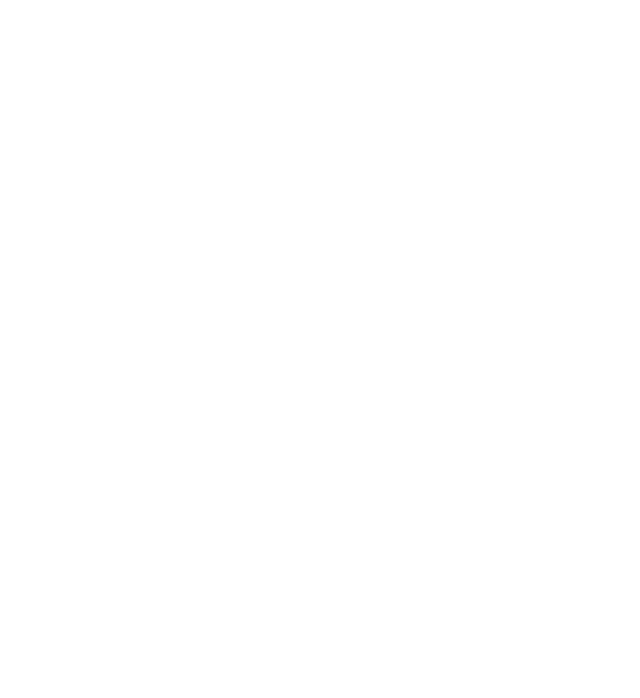
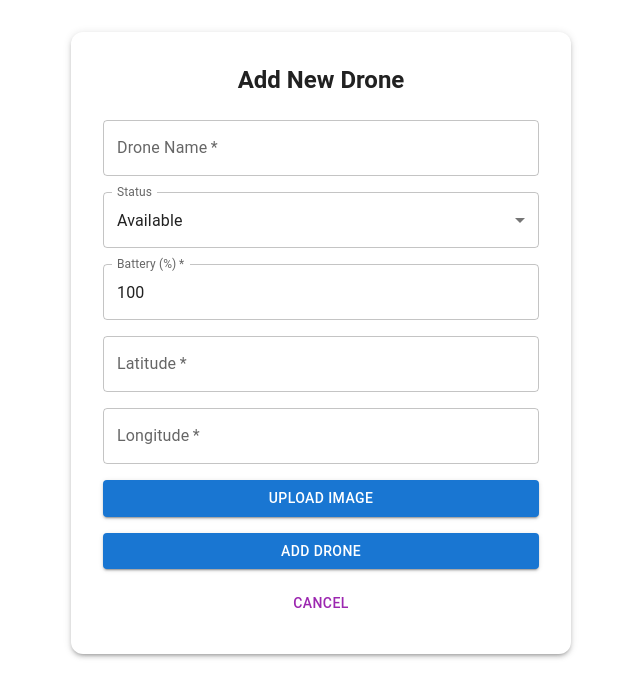
Before and after one commit to AvinashMohare/AeroFleet, a React (Create React App) app in the folder client/: page /admin/add-drone in a window 1280 px wide. Before the commit this address had no page. Shown: the top 698 px of the page, without its empty margins (319-959 px from the left). Built offline with nearby package versions, Linux system fonts and the light colour scheme; sample sign-in values are in the browser's storage.

Commit message:
added pages to view and add drones

```diff
--- /dev/null
+++ b/client/src/pages/admin/AddDrone.js
@@ -0,0 +1,173 @@
+import React, { useState } from "react";
+import {
+  Box,
+  Button,
+  TextField,
+  Typography,
+  MenuItem,
+  Paper,
+  Stack,
+  CircularProgress,
+} from "@mui/material";
+import { useNavigate } from "react-router-dom";
+
+const statusOptions = [
+  { value: "available", label: "Available" },
+  { value: "in-mission", label: "In Mission" },
+  { value: "maintenance", label: "Maintenance" },
+];
+
+const AddDrone = () => {
+  const [form, setForm] = useState({
+    name: "",
+    status: "available",
+    battery: 100,
+    lat: "",
+    lng: "",
+    image: null,
+  });
+  const [loading, setLoading] = useState(false);
+  const navigate = useNavigate();
+
+  const handleChange = (e) => {
+    const { name, value, files } = e.target;
+    if (name === "image") {
+      setForm((prev) => ({ ...prev, image: files[0] }));
+    } else {
+      setForm((prev) => ({ ...prev, [name]: value }));
+    }
+  };
+
+  const handleSubmit = async (e) => {
+    e.preventDefault();
+    setLoading(true);
+    try {
+      const token = localStorage.getItem("token");
+      const formData = new FormData();
+      formData.append("name", form.name);
+      formData.append("status", form.status);
+      formData.append("battery", form.battery);
+      formData.append("location[lat]", form.lat);
+      formData.append("location[lng]", form.lng);
+      if (form.image) formData.append("image", form.image);
+
+      const res = await fetch("http://localhost:5050/api/drones", {
+        method: "POST",
+        headers: {
+          Authorization: `Bearer ${token}`,
+        },
+        body: formData,
+      });
+
+      const data = await res.json();
+      if (res.ok) {
+        navigate("/admin/drones");
+      } else {
+        alert(data.message || "Failed to add drone");
+      }
+    } catch (error) {
+      alert("Network error or server is unreachable. Please try again later.");
+      console.error("Add drone error:", error);
+    }
+    setLoading(false);
+  };
+
+  return (
+    <Box sx={{ p: 4, maxWidth: 500, mx: "auto" }}>
+      <Paper sx={{ p: 4, borderRadius: 3, boxShadow: 3 }}>
+        <Typography variant="h5" fontWeight={700} mb={3} textAlign="center">
+          Add New Drone
+        </Typography>
+        <form onSubmit={handleSubmit} encType="multipart/form-data">
+          <Stack spacing={2}>
+            <TextField
+              label="Drone Name"
+              name="name"
+              value={form.name}
+              onChange={handleChange}
+              required
+              fullWidth
+            />
+            <TextField
+              select
+              label="Status"
+              name="status"
+              value={form.status}
+              onChange={handleChange}
+              fullWidth
+            >
+              {statusOptions.map((option) => (
+                <MenuItem key={option.value} value={option.value}>
+                  {option.label}
+                </MenuItem>
+              ))}
+            </TextField>
+            <TextField
+              label="Battery (%)"
+              name="battery"
+              type="number"
+              value={form.battery}
+              onChange={handleChange}
+              inputProps={{ min: 0, max: 100 }}
+              fullWidth
+              required
+            />
+            <TextField
+              label="Latitude"
+              name="lat"
+              type="number"
+              value={form.lat}
+              onChange={handleChange}
+              fullWidth
+              required
+            />
+            <TextField
+              label="Longitude"
+              name="lng"
+              type="number"
+              value={form.lng}
+              onChange={handleChange}
+              fullWidth
+              required
+            />
+            <Button variant="contained" component="label">
+              Upload Image
+              <input
+                type="file"
+                name="image"
+                accept="image/*"
+                hidden
+                onChange={handleChange}
+              />
+            </Button>
+            {form.image && (
+              <Typography variant="body2" color="text.secondary">
+                Selected: {form.image.name}
+              </Typography>
+            )}
+            <Button
+              type="submit"
+              variant="contained"
+              color="primary"
+              disabled={loading}
+              fullWidth
+              sx={{ mt: 2 }}
+            >
+              {loading ? <CircularProgress size={24} /> : "Add Drone"}
+            </Button>
+            <Button
+              variant="text"
+              color="secondary"
+              fullWidth
+              onClick={() => navigate("/admin-drones")}
+            >
+              Cancel
+            </Button>
+          </Stack>
+        </form>
+      </Paper>
+    </Box>
+  );
+};
+
+export default AddDrone;
--- /dev/null
+++ b/client/src/pages/admin/Drones.js
@@ -0,0 +1,114 @@
+import React, { useEffect, useState } from "react";
+import {
+  Box,
+  Button,
+  Card,
+  CardContent,
+  CardMedia,
+  Typography,
+  Grid,
+  CircularProgress,
+  Stack,
+} from "@mui/material";
+import { useNavigate } from "react-router-dom";
+
+const Drones = () => {
+  const [drones, setDrones] = useState([]);
+  const [loading, setLoading] = useState(true);
+  const navigate = useNavigate();
+
+  const DUMMY_IMAGE = "https://placehold.co/320x180?text=No+Image";
+
+  useEffect(() => {
+    const fetchDrones = async () => {
+      setLoading(true);
+      try {
+        const token = localStorage.getItem("token");
+        const res = await fetch("http://localhost:5050/api/drones", {
+          headers: { Authorization: `Bearer ${token}` },
+        });
+        const data = await res.json();
+        setDrones(data.drones || []);
+      } catch (err) {
+        setDrones([]);
+      }
+      setLoading(false);
+    };
+    fetchDrones();
+  }, []);
+
+  return (
+    <Box sx={{ p: 4 }}>
+      <Stack
+        direction="row"
+        justifyContent="space-between"
+        alignItems="center"
+        mb={4}
+      >
+        <Typography variant="h4" fontWeight={700}>
+          Drone Fleet
+        </Typography>
+        <Button
+          variant="contained"
+          color="primary"
+          size="large"
+          onClick={() => navigate("/admin/add-drone")}
+        >
+          Add Drone
+        </Button>
+      </Stack>
+      {loading ? (
+        <Box display="flex" justifyContent="center" mt={8}>
+          <CircularProgress />
+        </Box>
+      ) : drones.length === 0 ? (
+        <Typography variant="h6" color="text.secondary" align="center" mt={8}>
+          No drones found. Click "Add Drone" to add your first drone!
+        </Typography>
+      ) : (
+        <Grid container spacing={4}>
+          {drones.map((drone) => (
+            <Grid item xs={12} sm={6} md={4} lg={3} key={drone._id}>
+              <Card sx={{ boxShadow: 3, borderRadius: 3 }}>
+                <CardMedia
+                  component="img"
+                  height="180"
+                  image={
+                    drone.image
+                      ? drone.image.startsWith("http")
+                        ? drone.image
+                        : `http://localhost:5050/${drone.image.replace(
+                            /\\/g,
+                            "/"
+                          )}`
+                      : DUMMY_IMAGE
+                  }
+                  alt={drone.name}
+                />
+                <CardContent>
+                  <Typography variant="h6" fontWeight={600} gutterBottom>
+                    {drone.name}
+                  </Typography>
+                  <Typography variant="body2" color="text.secondary">
+                    Status: <b>{drone.status}</b>
+                  </Typography>
+                  <Typography variant="body2" color="text.secondary">
+                    Battery: <b>{drone.battery}%</b>
+                  </Typography>
+                  <Typography variant="body2" color="text.secondary">
+                    Location:{" "}
+                    <b>
+                      {drone.location.lat}, {drone.location.lng}
+                    </b>
+                  </Typography>
+                </CardContent>
+              </Card>
+            </Grid>
+          ))}
+        </Grid>
+      )}
+    </Box>
+  );
+};
+
+export default Drones;
--- a/client/src/pages/common/Signup.js
+++ b/client/src/pages/common/Signup.js
@@ -42,7 +42,7 @@
         localStorage.setItem("username", data.data.username);
         localStorage.setItem("role", data.data.role);
         if (data.data.role === "admin") navigate("/admin-dashboard");
-        else if (data.data.role === "operator") navigate("/operator-dasboard");
+        else if (data.data.role === "operator") navigate("/operator-dashboard");
         else navigate("/");
       } else {
         alert(data.message || "Signup failed");
--- a/client/src/routesConfig.js
+++ b/client/src/routesConfig.js
@@ -2,6 +2,8 @@
 import Login from "./pages/common/Login";
 import AdminDashboard from "./pages/admin/AdminDashboard";
 import OperatorDashboard from "./pages/operator/OperatorDashboard";
+import Drones from "./pages/admin/Drones";
+import AddDrone from "./pages/admin/AddDrone";
 
 export const publicRoutes = [
   { path: "/", element: <Signup /> },
@@ -10,6 +12,8 @@
 
 export const adminRoutes = [
   { path: "/admin-dashboard", element: <AdminDashboard /> },
+  { path: "/admin/drones", element: <Drones /> },
+  { path: "/admin/add-drone", element: <AddDrone /> },
 ];
 
 export const operatorRoutes = [
```
